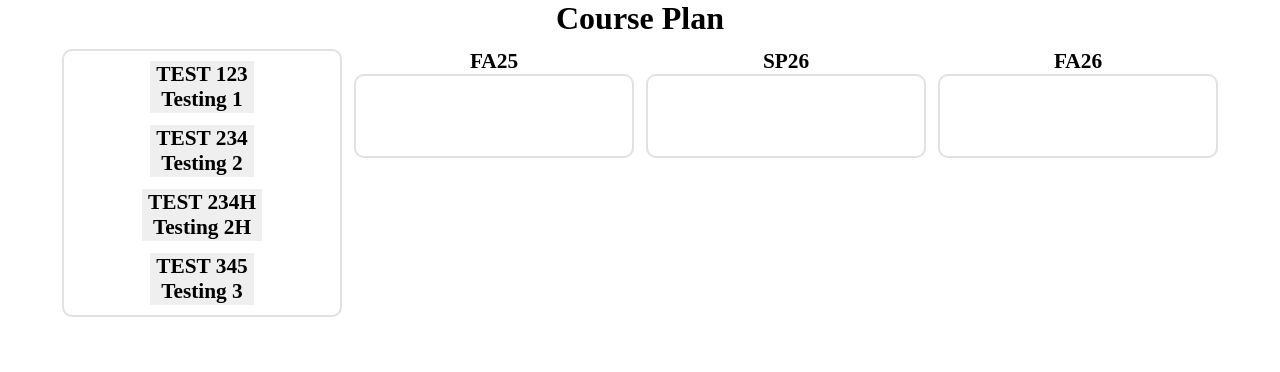
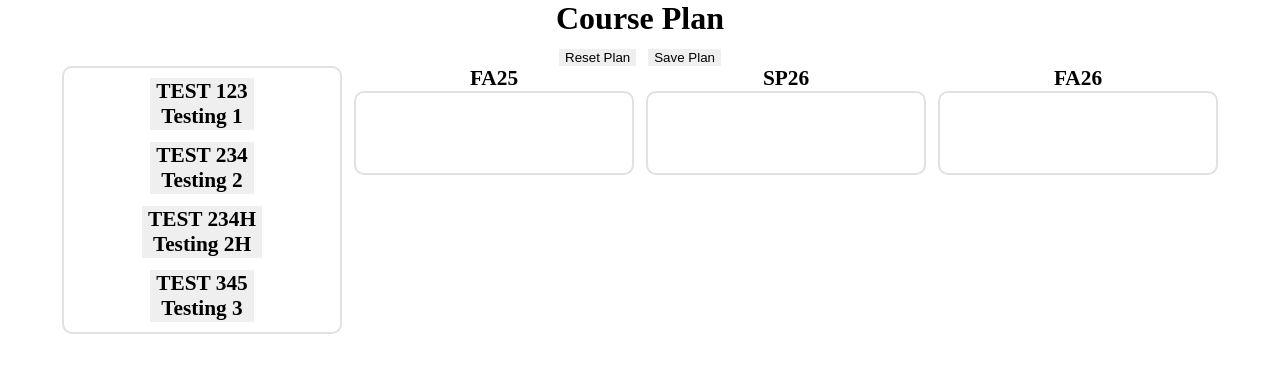
Before and after one commit to hutaa/sweproj, a React (Create React App) app in the folder client/: page /planner-prototype in a window 1280 px wide. Shown: the top 372 px of the page. Built offline with nearby package versions, Linux system fonts and the light colour scheme; a web font is replaced by a local one.

Commit message:
Added saving and loading for course plans.
Revision Summary:
• Added a button that resets all course placements.
• Implemented a button that saves course placements as URL parameters.
• Modified page loading behavior to scan for URL parameters and load them if available.

```diff
--- a/client/package.json
+++ b/client/package.json
@@ -4,6 +4,9 @@
   "private": true,
   "dependencies": {
     "@dnd-kit/core": "^6.3.1",
+    "@emotion/react": "^11.14.0",
+    "@emotion/styled": "^11.14.1",
+    "@mui/material": "^7.3.5",
     "@testing-library/dom": "^10.4.1",
     "@testing-library/jest-dom": "^6.9.1",
     "@testing-library/react": "^16.3.0",
--- a/client/src/pages/PlannerPrototype.jsx
+++ b/client/src/pages/PlannerPrototype.jsx
@@ -1,5 +1,6 @@
 import React, {useState, useEffect} from "react";
 import {DndContext, useDraggable, useDroppable} from '@dnd-kit/core';
+import { useSearchParams } from "react-router";
 
 import "../styles/PlannerPrototype.css"
 
@@ -68,14 +69,25 @@ function PlannerPrototype()
     const semesters = ["FA25", "SP26", "FA26"];
     const [courses, SetCourses] = useState([
         {id: 0, semester: null, course_code: "TEST 123", course_desc: "Testing 1", prerequisites: []},
-        {id: 1, semester: null, course_code: "TEST 234", course_desc: "Testing 2", prerequisites: [{type: "AND", courses:["TEST 123"]}]},
-        {id: 2, semester: null, course_code: "TEST 234H", course_desc: "Testing 2H", prerequisites: [{type: "AND", courses:["TEST 123"]}]},
+        {id: 1, semester: null, course_code: "TEST 234", course_desc: "Testing 2", prerequisites: [{type: "AND", courses: ["TEST 123"]}]},
+        {id: 2, semester: null, course_code: "TEST 234H", course_desc: "Testing 2H", prerequisites: [{type: "AND", courses: ["TEST 123"]}]},
         {id: 3, semester: null, course_code: "TEST 345", course_desc: "Testing 3", prerequisites: [{type: "OR", courses: ["TEST 234", "TEST 234H"]}]},
     ]);
 
     const [dragging, SetDragging] = useState();
 
-    const [valid_semesters, SetValidSemesters] = useState(); //Used for keeping track of valid placements for the current course being dragged.
+    const [searchParams, SetSearchParams] = useSearchParams();
+
+    // Load Courses from URL if saved.
+    useEffect(() =>
+        {
+            const courses_string = searchParams.get("data");
+
+            if (courses_string) {
+                SetCourses(JSON.parse(decodeURIComponent(courses_string)));
+            }
+        }
+    , [searchParams])
 
     /*
 
@@ -356,6 +368,20 @@ function PlannerPrototype()
         }
     };
 
+    function handleReset()
+    {
+        const url = "/planner-prototype";
+        window.location.replace(url);
+    }
+
+    function handleSave()
+    {
+        // Save Courses to URL for Current Page
+        const courses_string = encodeURIComponent(JSON.stringify(courses));
+        const url = "/planner-prototype?data=" + courses_string;
+        window.location.replace(url);
+    }
+
     return (
         <div className="page-container">
             <div className="medium-text text-align-left">
@@ -365,6 +391,14 @@ function PlannerPrototype()
             <div style={{height: "12px"}} />
 
             <DndContext onDragStart={handleDragStart} onDragOver={handleDragOver} onDragEnd={handleDragEnd}>
+                <div className="row-container" style={{gap: "12px"}}>
+                    <button onClick={handleReset}>
+                        Reset Plan
+                    </button>
+                    <button onClick={handleSave}>
+                        Save Plan
+                    </button>
+                </div>
                 <div className="row-container" style={{gap: "12px"}}>
                     <div className="course-node-group-container col-container" style={{gap: "12px"}}>
                         {
```
Also changed, not shown: 1 other file (tests, documents, lock files or other folders).
